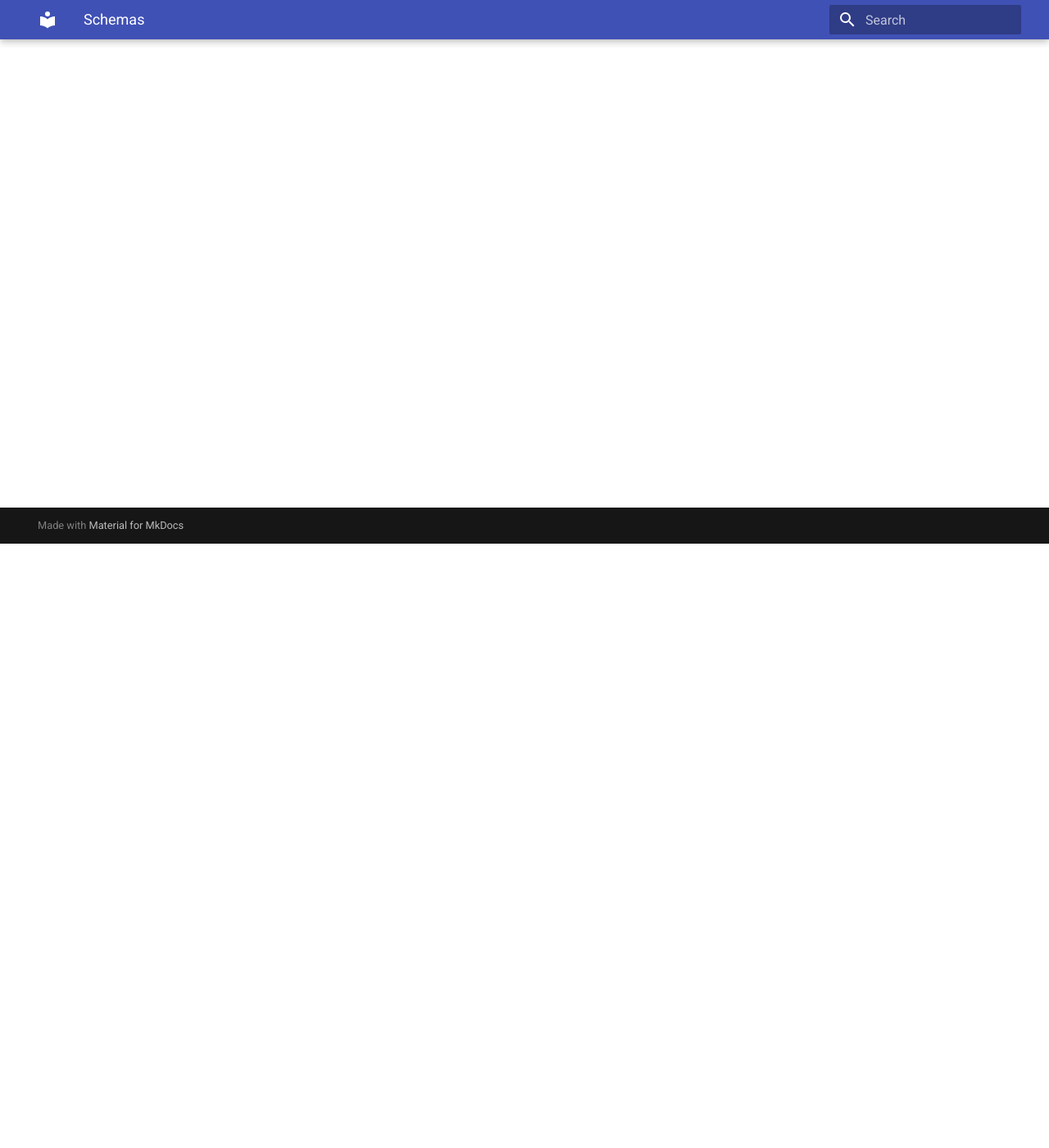
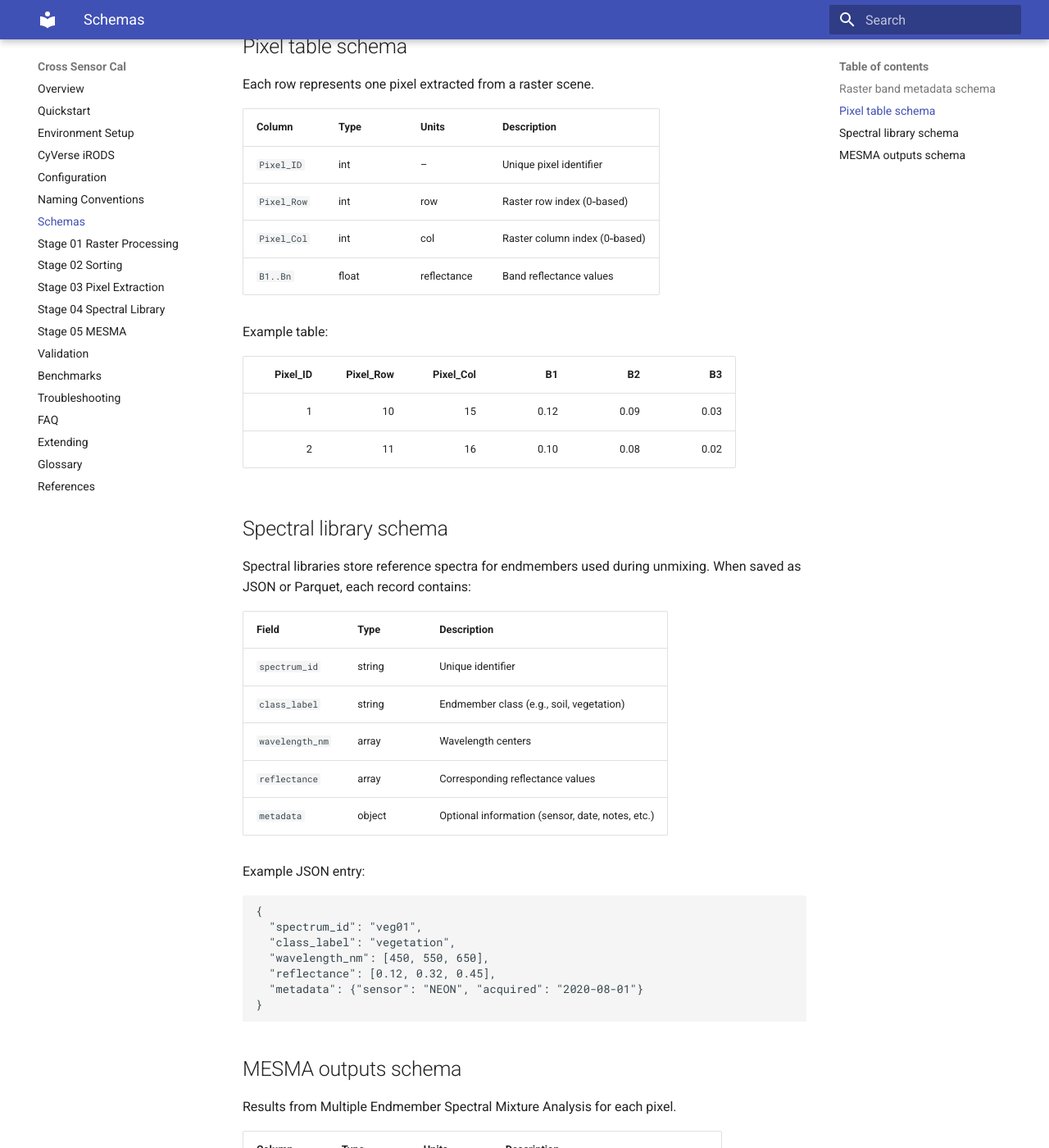
Before and after one commit to earthlab/cross-sensor-cal, an MkDocs documentation site: the page built from docs/schemas.md, in a window 1280 px wide and 1400 px high, scrolled down 737 px. Shown: the whole window at 82% size. Built offline with MkDocs 1.6.1 and Material for MkDocs 9.7.7, drawn with Linux system fonts in a browser that asks for light colours; some of the changed text lies outside the part shown.

Commit message:
docs: add data schemas

````diff
--- a/docs/schemas.md
+++ b/docs/schemas.md
@@ -2,5 +2,100 @@
 
 > DO NOT EDIT OUTSIDE MARKERS
 <!-- FILLME:START -->
-Placeholder. To be replaced by content prompts.
+## Raster band metadata schema
+
+Describes the properties of each raster band after resampling or
+convolution.
+
+| Field           | Type    | Units | Description                      |
+|-----------------|---------|-------|----------------------------------|
+| `band`          | int     | –     | Sequential band number           |
+| `wavelength_nm` | float   | nm    | Center wavelength                |
+| `fwhm_nm`       | float   | nm    | Full width at half maximum       |
+| `unit`          | string  | –     | Measurement units for reflectance|
+
+Example JSON:
+
+```json
+[
+  {"band": 1, "wavelength_nm": 450.0, "fwhm_nm": 20.0, "unit": "nm"},
+  {"band": 2, "wavelength_nm": 550.0, "fwhm_nm": 25.0, "unit": "nm"}
+]
+```
+
+## Pixel table schema
+
+Each row represents one pixel extracted from a raster scene.
+
+| Column      | Type  | Units | Description                    |
+|-------------|-------|-------|--------------------------------|
+| `Pixel_ID`  | int   | –     | Unique pixel identifier        |
+| `Pixel_Row` | int   | row   | Raster row index (0‑based)     |
+| `Pixel_Col` | int   | col   | Raster column index (0‑based)  |
+| `B1..Bn`    | float | reflectance | Band reflectance values |
+
+Example table:
+
+| Pixel_ID | Pixel_Row | Pixel_Col | B1   | B2   | B3   |
+|---------:|----------:|----------:|-----:|-----:|-----:|
+| 1        | 10        | 15        | 0.12 | 0.09 | 0.03 |
+| 2        | 11        | 16        | 0.10 | 0.08 | 0.02 |
+
+## Spectral library schema
+
+Spectral libraries store reference spectra for endmembers used during
+unmixing. When saved as JSON or Parquet, each record contains:
+
+| Field            | Type          | Description                                       |
+|------------------|---------------|---------------------------------------------------|
+| `spectrum_id`    | string        | Unique identifier                                 |
+| `class_label`    | string        | Endmember class (e.g., soil, vegetation)          |
+| `wavelength_nm`  | array<float>  | Wavelength centers                                |
+| `reflectance`    | array<float>  | Corresponding reflectance values                  |
+| `metadata`       | object        | Optional information (sensor, date, notes, etc.)  |
+
+Example JSON entry:
+
+```json
+{
+  "spectrum_id": "veg01",
+  "class_label": "vegetation",
+  "wavelength_nm": [450, 550, 650],
+  "reflectance": [0.12, 0.32, 0.45],
+  "metadata": {"sensor": "NEON", "acquired": "2020-08-01"}
+}
+```
+
+## MESMA outputs schema
+
+Results from Multiple Endmember Spectral Mixture Analysis for each
+pixel.
+
+| Column          | Type  | Units       | Description                               |
+|-----------------|-------|-------------|-------------------------------------------|
+| `Pixel_ID`      | int   | –           | Input pixel identifier                     |
+| `fraction_*`    | float | fraction    | Fractional abundance per endmember band    |
+| `RMSE`          | float | reflectance | Root mean square error of the model fit    |
+| `QA`            | int   | –           | Quality flag (0=good, higher=worse)        |
+
+Example table:
+
+| Pixel_ID | fraction_soil | fraction_veg | RMSE | QA |
+|---------:|--------------:|-------------:|-----:|---:|
+| 1        | 0.40          | 0.60         | 0.01 | 0 |
+| 2        | 0.55          | 0.45         | 0.02 | 1 |
+
+Example JSON line for one pixel:
+
+```json
+{
+  "Pixel_ID": 1,
+  "fraction_soil": 0.40,
+  "fraction_veg": 0.60,
+  "RMSE": 0.01,
+  "QA": 0
+}
+```
+
+Last updated: 2025-08-18
 <!-- FILLME:END -->
````
